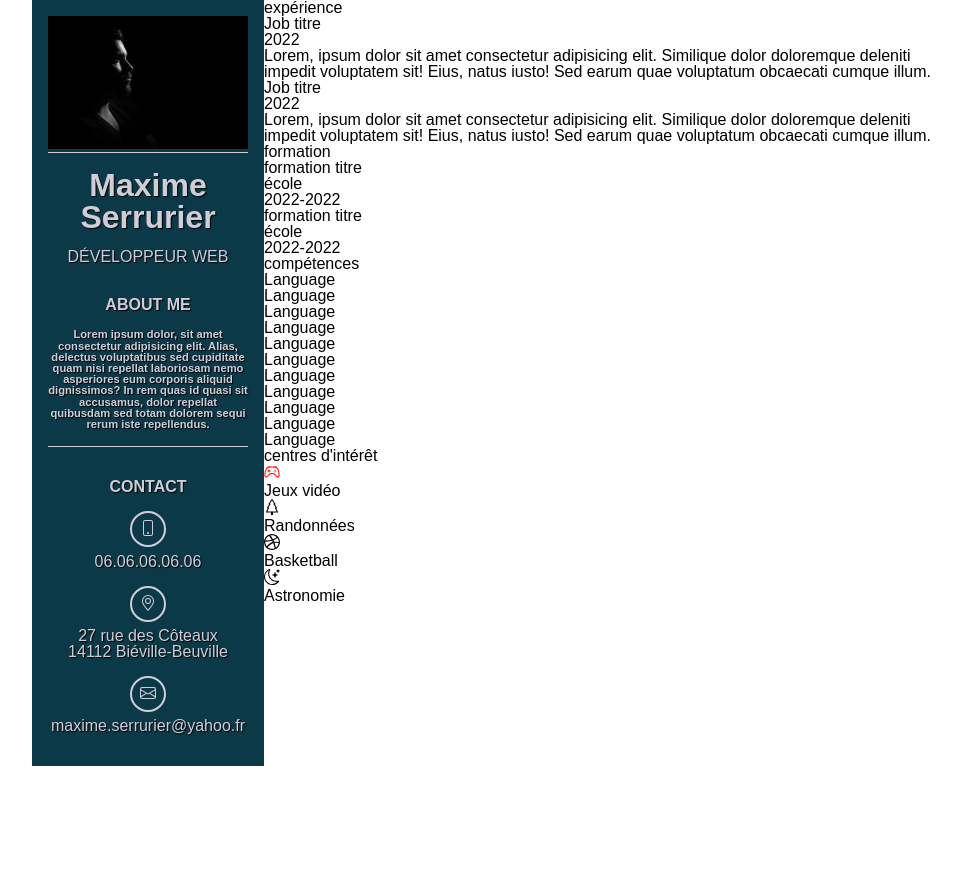
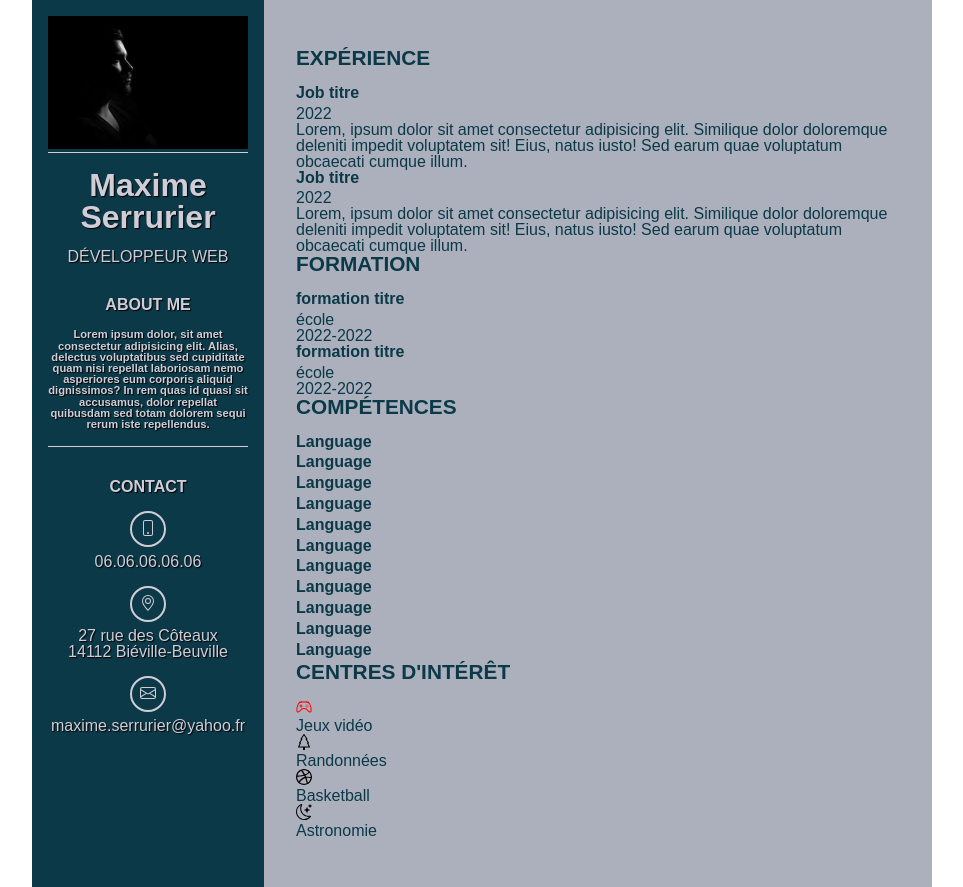
Before and after one commit to Maxime-Serrurier/maxime-serrurier.github.io, a plain HTML site: page public/index.html in a window 1280 px wide. Shown: the whole page, without its empty margins (158-1121 px from the left). Before the commit the page ends 800 px from the top, so only its background shows below. Drawn offline with Linux system fonts and the light colour scheme.

Commit message:
main + debut CSS

```diff
--- a/public/index.html
+++ b/public/index.html
@@ -49,18 +49,19 @@
                 </div>
             </section>
         </header>
-        <main>
-            <section>
-                <h4>expérience</h4>
-                <div>
-                    <h5>Job titre</h5>
+        <main class="main">
+            <section class="experience">
+                <h4 class="main__title">expérience</h4>
+
+                <div class="main__job">
+                    <h5 class="main__h5">Job titre</h5>
                     <h6><time>2022</time></h6>
                     <p>
                         Lorem, ipsum dolor sit amet consectetur adipisicing elit. Similique dolor doloremque deleniti impedit voluptatem sit! Eius, natus iusto! Sed earum quae voluptatum obcaecati cumque illum.
                     </p>
                 </div>
                 <div>
-                    <h5>Job titre</h5>
+                    <h5 class="main__h5">Job titre</h5>
                     <h6><time>2022</time></h6>
                     <p>
                         Lorem, ipsum dolor sit amet consectetur adipisicing elit. Similique dolor doloremque deleniti impedit voluptatem sit! Eius, natus iusto! Sed earum quae voluptatum obcaecati cumque illum.
@@ -68,88 +69,92 @@
                 </div>
             </section>
 
-            <section>
-                <h4>formation</h4>
+            <section class="study">
+                <h4 class="main__title">formation</h4>
 
                 <div>
-                    <h5>formation titre</h5>
+                    <h5 class="main__h5">formation titre</h5>
                     <h6>école</h6>
                     <time>2022-2022</time>
                 </div>
 
                 <div>
-                    <h5>formation titre</h5>
+                    <h5 class="main__h5">formation titre</h5>
                     <h6>école</h6>
                     <time>2022-2022</time>
                 </div>
             </section>
 
-            <section>
-                <h4>compétences</h4>
-
+            <section class="skills">
+                <h4 class="main__title">compétences</h4>
                 <div>
-                    <h5>Language</h5>
+                    <div>
+                    <h5 class="main__h5">Language</h5>
                     </div>
 
                     <div>
-                    <h5>Language</h5>
+                        <h5 class="main__h5">Language</h5>
                     </div>
 
                     <div>
-                    <h5>Language</h5>
+                        <h5 class="main__h5">Language</h5>
                     </div>
 
                     <div>
-                    <h5>Language</h5>
+                        <h5 class="main__h5">Language</h5>
                     </div>
 
                     <div>
-                    <h5>Language</h5>
+                        <h5 class="main__h5">Language</h5>
+                    </div>
                 </div>
 
                 <div>
-                    <h5>Language</h5>
+                    <div>
+                        <h5 class="main__h5">Language</h5>
                     </div>
 
                     <div>
-                    <h5>Language</h5>
+                        <h5 class="main__h5">Language</h5>
                     </div>
 
                     <div>
-                    <h5>Language</h5>
+                        <h5 class="main__h5">Language</h5>
                     </div>
 
                     <div>
-                    <h5>Language</h5>
+                        <h5 class="main__h5">Language</h5>
                     </div>
 
                     <div>
-                    <h5>Language</h5>
+                        <h5 class="main__h5">Language</h5>
                     </div>
 
                     <div>
-                    <h5>Language</h5>
+                        <h5 class="main__h5">Language</h5>
                     </div>
+                </div>
+
             </section>
 
-            <section>
-                <h4>centres d'intérêt</h4>
-                <div>
+            <section class="interests">
+                <h4 class="main__title">centres d'intérêt</h4>
+                <div class="interests__logo">
                     <img src="../images/controller.svg" alt="logo manette">
                     <p>Jeux vidéo</p>
                 </div>
 
-                <div>
+                <div class="interests__logo">
                     <img src="../images/tree.svg" alt="logo sapin">
                     <p>Randonnées</p>
                 </div>
 
-                <div>
+                <div class="interests__logo">
                     <img src="../images/dribbble.svg" alt="logo ballon">
                     <p>Basketball</p>
                 </div>
 
-                <div>
+                <div class="interests__logo">
                     <img src="../images/moon-stars.svg" alt="logo lune étoilée">
                     <p>Astronomie</p>
                 </div>
--- a/src/style.css
+++ b/src/style.css
@@ -82,3 +82,21 @@ body {
     border: 2px solid var(--color-theme);
     border-radius: 1.5rem;
 }
+
+.main {
+    padding: 3rem 2rem;
+    background-color: var(--tertiarry-color);
+    color: var(--main-color);
+}
+
+.main__title {
+    font-weight: bold;
+    font-size: 1.3rem;
+    text-transform: uppercase;
+    margin-bottom: 1rem;
+}
+
+.main__h5 {
+    font-weight: bold;
+    margin-bottom: .3rem;
+}
```
Lines whose indentation alone changed are shown as unchanged.
